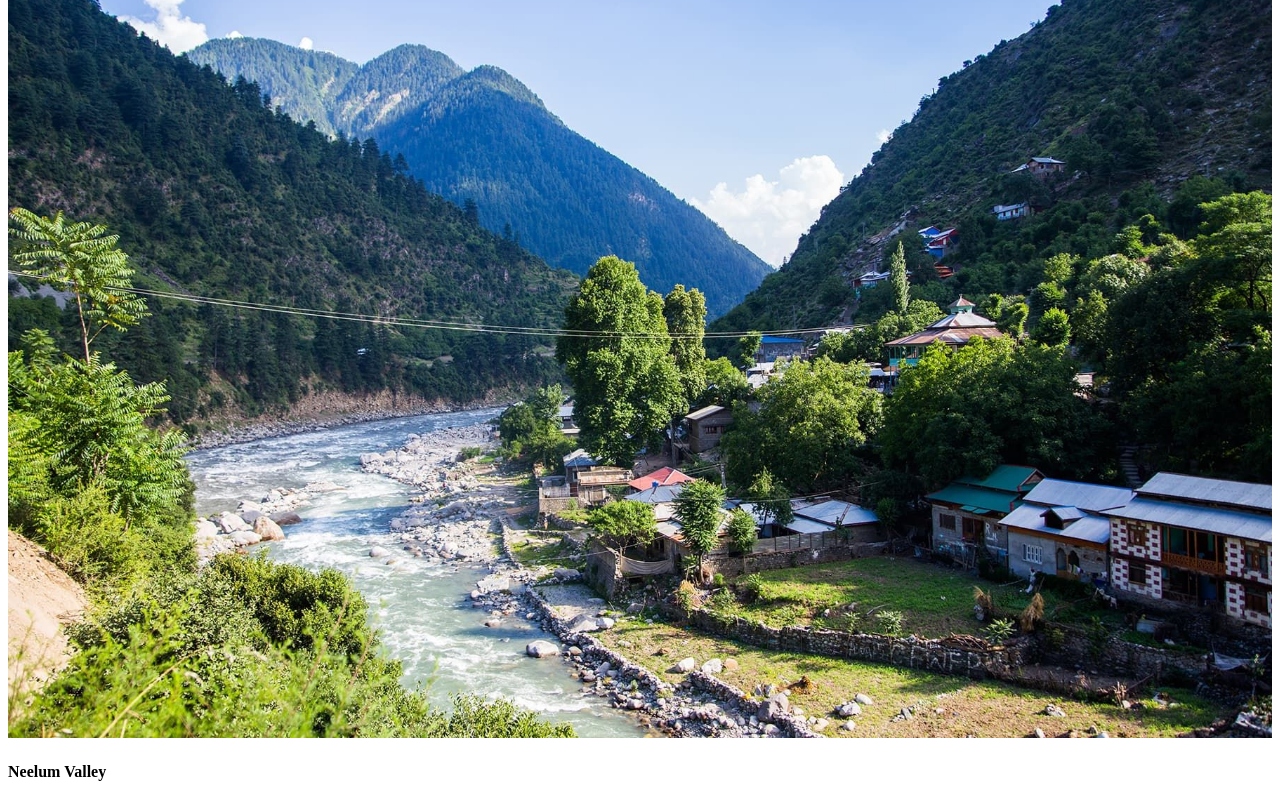
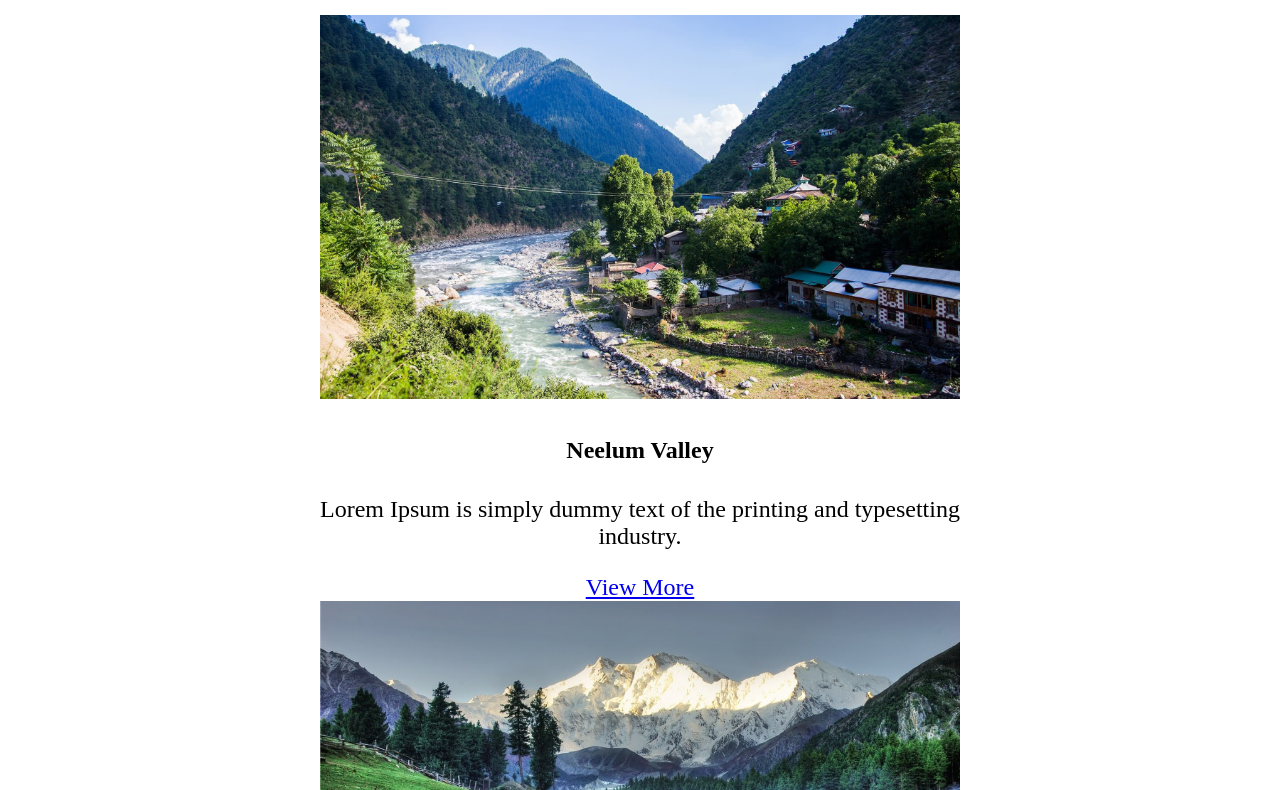
Before and after one commit to Afsheen96/Xpert-Gallery, a plain HTML site: page tourism/Tourism.html in a window 1280 px wide. Shown: the part 87-877 px from the top of the page. Drawn offline with Linux system fonts and the light colour scheme.

Commit message:
Amendments

```diff
--- a/tourism/Tourism.html
+++ b/tourism/Tourism.html
@@ -5,6 +5,7 @@
     <meta http-equiv="X-UA-Compatible" content="IE=edge">
     <meta name="viewport" content="width=device-width, initial-scale=1.0">
     <title>Document</title>
+    <link rel="stylesheet" href="tourismstyle.css">
 </head>
 <body>
 
--- a/tourism/tourismstyle.css
+++ b/tourism/tourismstyle.css
@@ -0,0 +1,16 @@
+#portfolio {
+    height:50vh;
+    /* background: url('Images/man.jpg'); */
+    /* background-size:cover; */
+    /* position:relative; */
+    /* padding-top: 100px; */
+    /* padding-bottom: 20px; */
+    font-size: 3rem;
+    font-size: 1.5rem;
+    text-align: center;
+    position: absolute;
+    top: 25%;
+    left: 50%;
+    transform: translate(-50%, -50%);
+    /* color: rgb(12, 11, 11); */
+}
```
